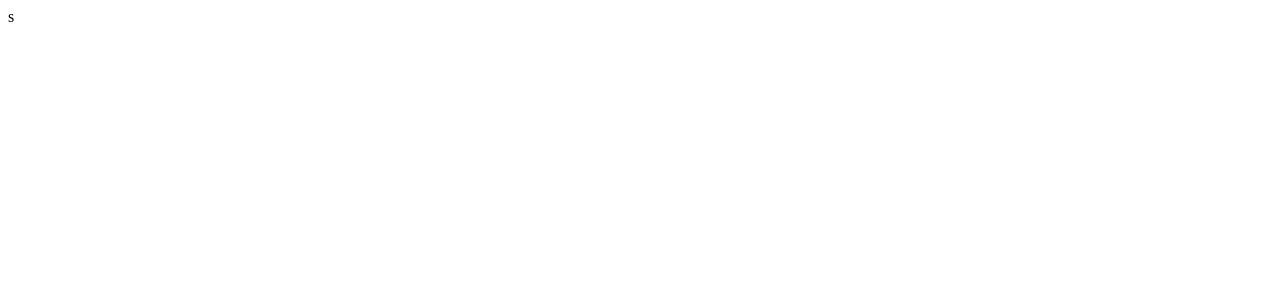
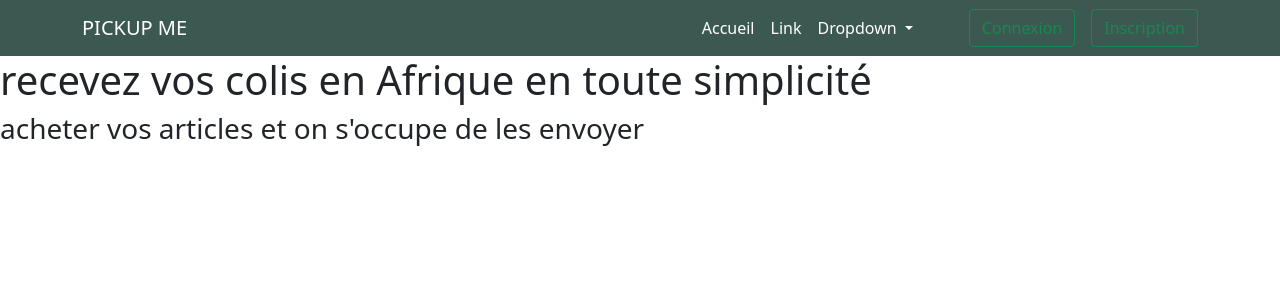
Before and after one commit to Moh-create/e-commerce, a PHP site: page /View/index.php in a window 1280 px wide. Before the commit the part shown is almost empty. Shown: the top 300 px of the page. Run offline with PHP 8.4, Linux system fonts and the light colour scheme; some libraries are stand-ins or nearby versions.

Commit message:
commit : structure du site e-commer

```diff
--- /dev/null
+++ b/View/index.php
@@ -0,0 +1,65 @@
+<!doctype html>
+<html lang="en">
+  <head>
+    <!-- Required meta tags -->
+    <meta charset="utf-8">
+    <meta name="viewport" content="width=device-width, initial-scale=1">
+
+    <!-- Bootstrap CSS -->
+    <link href="https://cdn.jsdelivr.net/npm/bootstrap@5.0.0-beta1/dist/css/bootstrap.min.css" rel="stylesheet" integrity="sha384-giJF6kkoqNQ00vy+HMDP7azOuL0xtbfIcaT9wjKHr8RbDVddVHyTfAAsrekwKmP1" crossorigin="anonymous">
+
+    <title>Hello, world!</title>
+  </head>
+  <body>
+  <nav class="navbar navbar-expand-lg navbar-dark " style="background-color: #3C5951;">
+  <div class="container">
+    <a class="navbar-brand" href="#">PICKUP ME</a>
+    <button class="navbar-toggler" type="button" data-bs-toggle="collapse" data-bs-target="#navbarSupportedContent" aria-controls="navbarSupportedContent" aria-expanded="false" aria-label="Toggle navigation">
+      <span class="navbar-toggler-icon"></span>
+    </button>
+    <div class="collapse navbar-collapse" id="navbarSupportedContent">
+      <ul class="navbar-nav ms-auto mb-2 mb-lg-0">
+        <li class="nav-item">
+          <a class="nav-link active" aria-current="page" href="#">Accueil</a>
+        </li>
+        <li class="nav-item">
+          <a class="nav-link active" href="#">Link</a>
+        </li>
+        <li class="nav-item dropdown">
+          <a class="nav-link dropdown-toggle active" href="#" id="navbarDropdown" role="button" data-bs-toggle="dropdown" aria-expanded="false">
+            Dropdown
+          </a>
+          <ul class="dropdown-menu" aria-labelledby="navbarDropdown">
+            <li><a class="dropdown-item" href="#">Action</a></li>
+            <li><a class="dropdown-item" href="#">Another action</a></li>
+            <li><hr class="dropdown-divider"></li>
+            <li><a class="dropdown-item" href="#">Something else here</a></li>
+          </ul>
+        </li>
+
+      </ul>
+      <form class="d-flex ms-5">
+        <button class="btn btn-outline-success me-3" type="submit">Connexion</button>
+        <button class="btn btn-outline-success" type="submit">Inscription</button>
+      </form>
+    </div>
+  </div>
+</nav>
+
+<section id="haut-de-page">
+    <h1>recevez vos colis en Afrique en toute simplicité</h1>
+    <h3>acheter vos articles et on s'occupe de les envoyer</h3>
+
+</section>
+
+
+
+
+    <script src="https://cdn.jsdelivr.net/npm/bootstrap@5.0.0-beta1/dist/js/bootstrap.bundle.min.js" integrity="sha384-ygbV9kiqUc6oa4msXn9868pTtWMgiQaeYH7/t7LECLbyPA2x65Kgf80OJFdroafW" crossorigin="anonymous"></script>
+
+
+    <script src="https://cdn.jsdelivr.net/npm/@popperjs/core@2.5.4/dist/umd/popper.min.js" integrity="sha384-q2kxQ16AaE6UbzuKqyBE9/u/KzioAlnx2maXQHiDX9d4/zp8Ok3f+M7DPm+Ib6IU" crossorigin="anonymous"></script>
+    <script src="https://cdn.jsdelivr.net/npm/bootstrap@5.0.0-beta1/dist/js/bootstrap.min.js" integrity="sha384-pQQkAEnwaBkjpqZ8RU1fF1AKtTcHJwFl3pblpTlHXybJjHpMYo79HY3hIi4NKxyj" crossorigin="anonymous"></script>
+
+  </body>
+</html>
--- a/index.php
+++ b/index.php
@@ -1 +1,5 @@
-s
+<?php
+
+
+header('Location: View/index.php');
+exit;
```
Also changed, not shown: resources/css/style.css (added).
